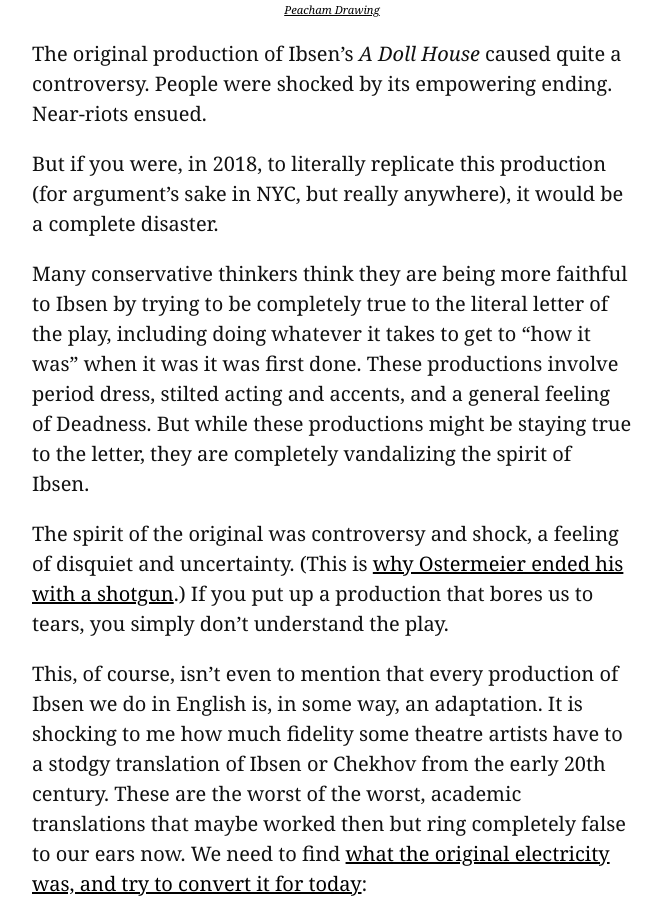
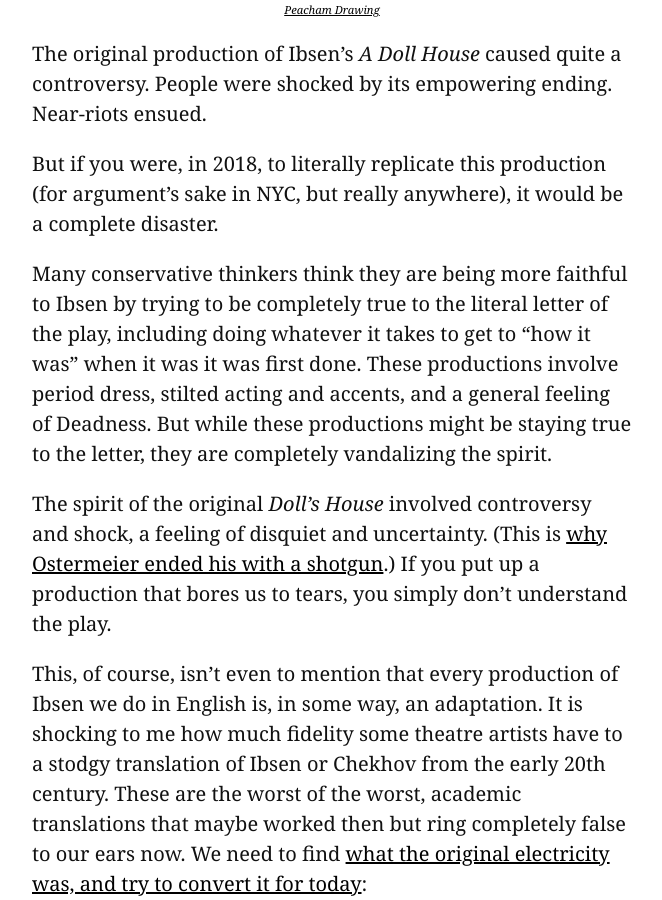
Before and after one commit to gcuddy/gcuddy.github.io, a Jekyll site: the page built from _posts/2018-11-14-on-textual-fidelity.md, in a window 1280 px wide and 900 px high, scrolled down 469 px. Shown: the whole window, without its empty margins (308-970 px from the left). Built offline with Jekyll 4.4.1, drawn with Linux system fonts in a browser that asks for light colours.

Commit message:
Updated.

```diff
--- a/_posts/2018-11-14-on-textual-fidelity.md
+++ b/_posts/2018-11-14-on-textual-fidelity.md
@@ -11,9 +11,9 @@ The original production of Ibsen's *A Doll House* caused quite a controversy. Pe
 
 But if you were, in 2018, to literally replicate this production (for argument's sake in NYC, but really anywhere), it would be a complete disaster.
 
-Many conservative thinkers think they are being more faithful to Ibsen by trying to be completely true to the literal letter of the play, including doing whatever it takes to get to "how it was" when it was it was first done. These productions involve period dress, stilted acting and accents, and a general feeling of Deadness. But while these productions might be staying true to the letter, they are completely vandalizing the spirit of Ibsen.
+Many conservative thinkers think they are being more faithful to Ibsen by trying to be completely true to the literal letter of the play, including doing whatever it takes to get to "how it was" when it was it was first done. These productions involve period dress, stilted acting and accents, and a general feeling of Deadness. But while these productions might be staying true to the letter, they are completely vandalizing the spirit.
 
-The spirit of the original was controversy and shock, a feeling of disquiet and uncertainty. (This is [why Ostermeier ended his with a shotgun](https://www.nytimes.com/2004/11/11/theater/reviews/a-nora-who-goes-beyond-closing-her-prisons-door.html).) If you put up a production that bores us to tears, you simply don't understand the play.
+The spirit of the original *Doll's House* involved controversy and shock, a feeling of disquiet and uncertainty. (This is [why Ostermeier ended his with a shotgun](https://www.nytimes.com/2004/11/11/theater/reviews/a-nora-who-goes-beyond-closing-her-prisons-door.html).) If you put up a production that bores us to tears, you simply don't understand the play.
 
 This, of course, isn't even to mention that every production of Ibsen we do in English is, in some way, an adaptation. It is shocking to me how much fidelity some theatre artists have to a stodgy translation of Ibsen or Chekhov from the early 20th century. These are the worst of the worst, academic translations that maybe worked then but ring completely false to our ears now. We need to find [what the original electricity was, and try to convert it for today](http://www.open.ac.uk/arts/research/pvcrs/2015/icke):
 
```
